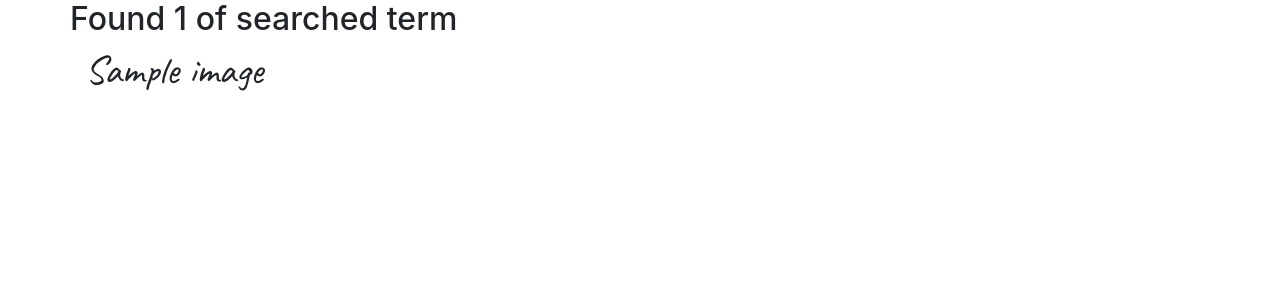
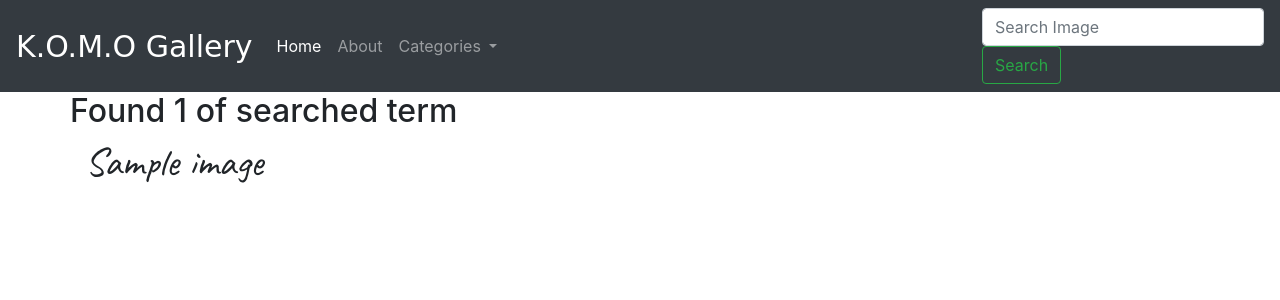
Before and after one commit to jameskomo/photo-gallery, a Django app: template gallery/templates/gallery/search.html in a window 1280 px wide. Shown: the top 300 px of the page. Run offline with Django 3.2, Linux system fonts and the light colour scheme; the template is opened without the code that fills it: most values are stand-ins (such as "Sample title", 1, 10 or a date in 2020); some libraries are stand-ins or nearby versions; some web fonts are replaced.

Commit message:
Search function implemented, search form created in Nav Template, url path created, class method created in Image Model, view function created in views.py and search template done

```diff
--- a/gallery/templates/gallery/search.html
+++ b/gallery/templates/gallery/search.html
@@ -1,12 +1,13 @@
 {%extends 'gallery/base.html'%}
 {% block content %}
+{{ block.super }}
 <div class="container">
 
   <div class="row">
     {% if images%}
       <h2>Found {{ images|length }} of searched term {{message}}</h2>
     {% else %}
-      <h2> Found 0 articles for the search term {{message}}</h2>
+      <h2> Found 0 images for the search term <a href="#">{{message}}</a></h2>
     {% endif %}
 
   </div>
```
